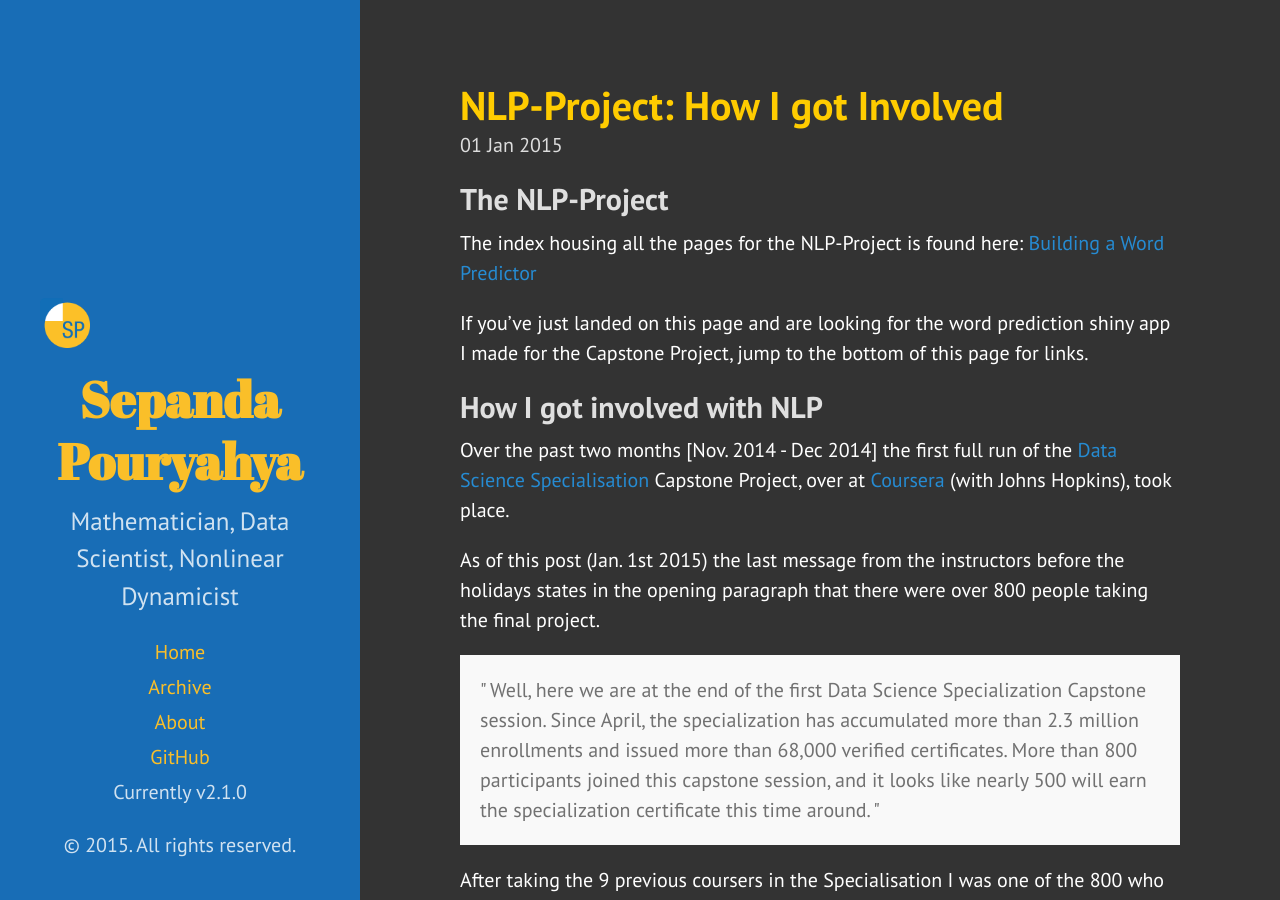
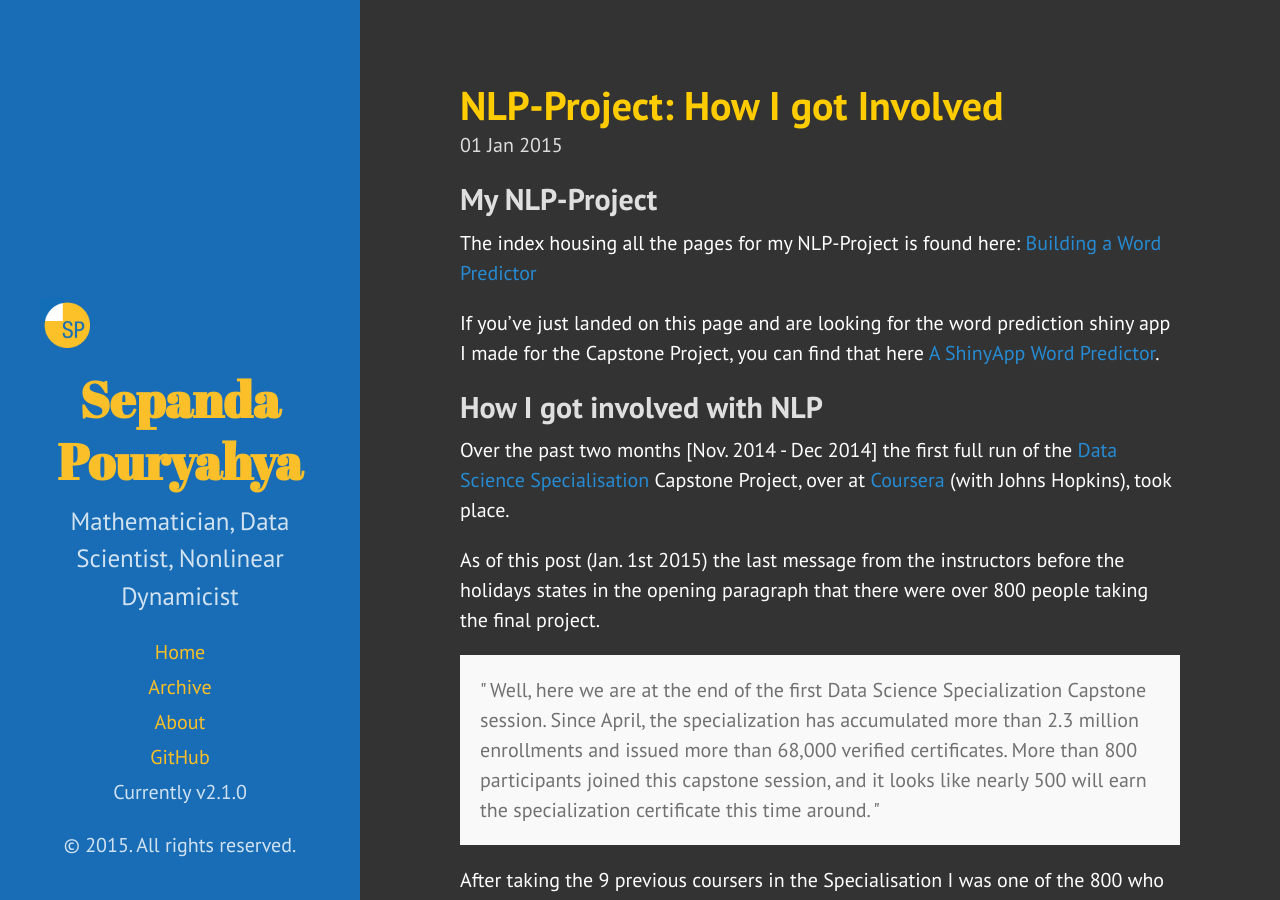
Before and after one commit to sepanda/sepanda.github.io, a Jekyll site: the page built from _posts/2015-01-01-NLP_2_PersonalExperience.md, in a window 1280 px wide and 900 px high. Built offline with Jekyll 4.4.1, drawn with Linux system fonts in a browser that asks for light colours; Markdown is read by kramdown in place of the engine named in the settings.

Commit message:
Updated NLP-2 page

```diff
--- a/_posts/2015-01-01-NLP_2_PersonalExperience.md
+++ b/_posts/2015-01-01-NLP_2_PersonalExperience.md
@@ -6,11 +6,11 @@ author: "Sep"
 date: "Thursday, January 01, 2015"
 ---
 
-## The NLP-Project
+## My NLP-Project
 
-The index housing all the pages for the NLP-Project is found here: [Building a Word Predictor](http://sepanda.com/2015/01/01/NLP_1_BuildingAWordPredictor/)
+The index housing all the pages for my NLP-Project is found here: [Building a Word Predictor](http://sepanda.com/2015/01/01/NLP_1_BuildingAWordPredictor/)
 
-If you've just landed on this page and are looking for the word prediction shiny app I made for the Capstone Project, jump to the bottom of this page for links.
+If you've just landed on this page and are looking for the word prediction shiny app I made for the Capstone Project, you can find that here [A ShinyApp Word Predictor](https://sepanda.shinyapps.io/ShinyWordPredictor/).
 
 
 ## How I got involved with NLP
```
